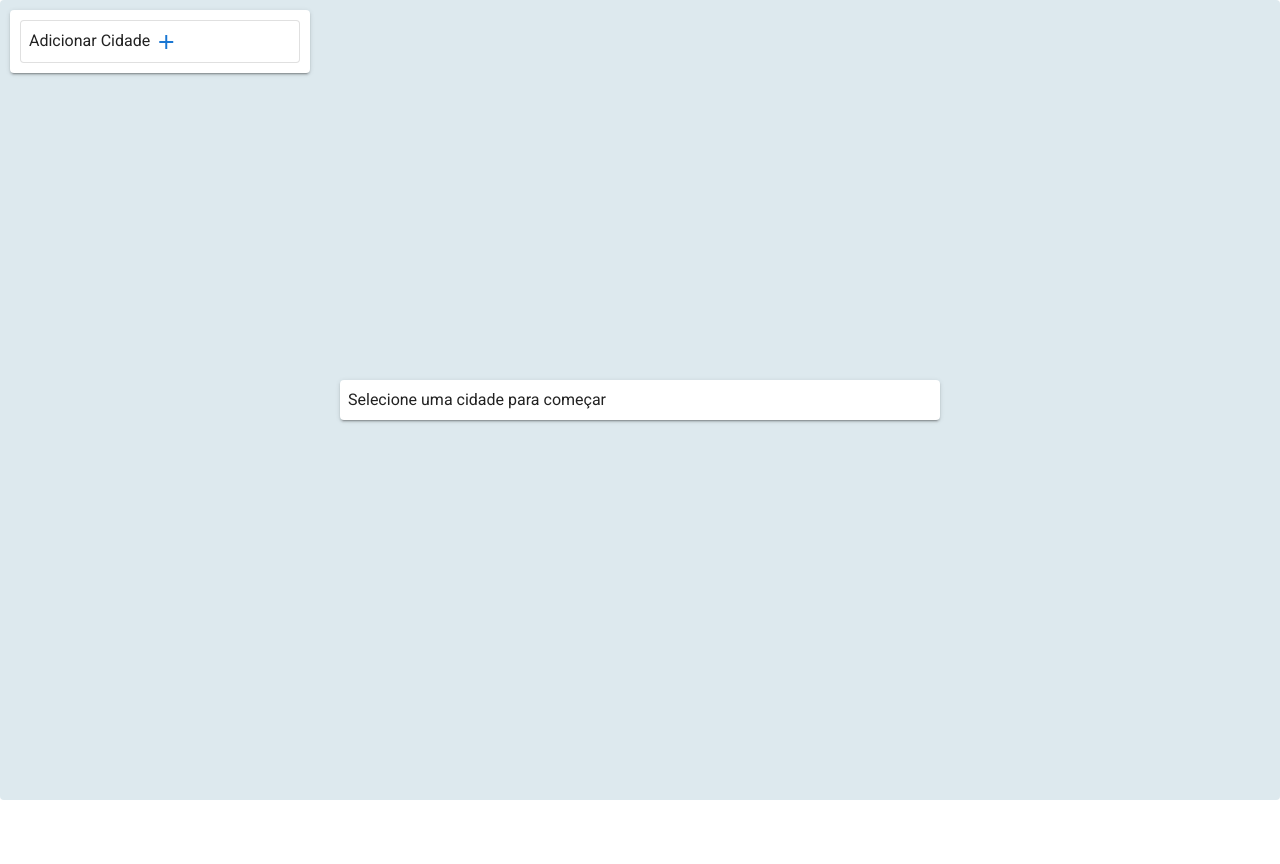
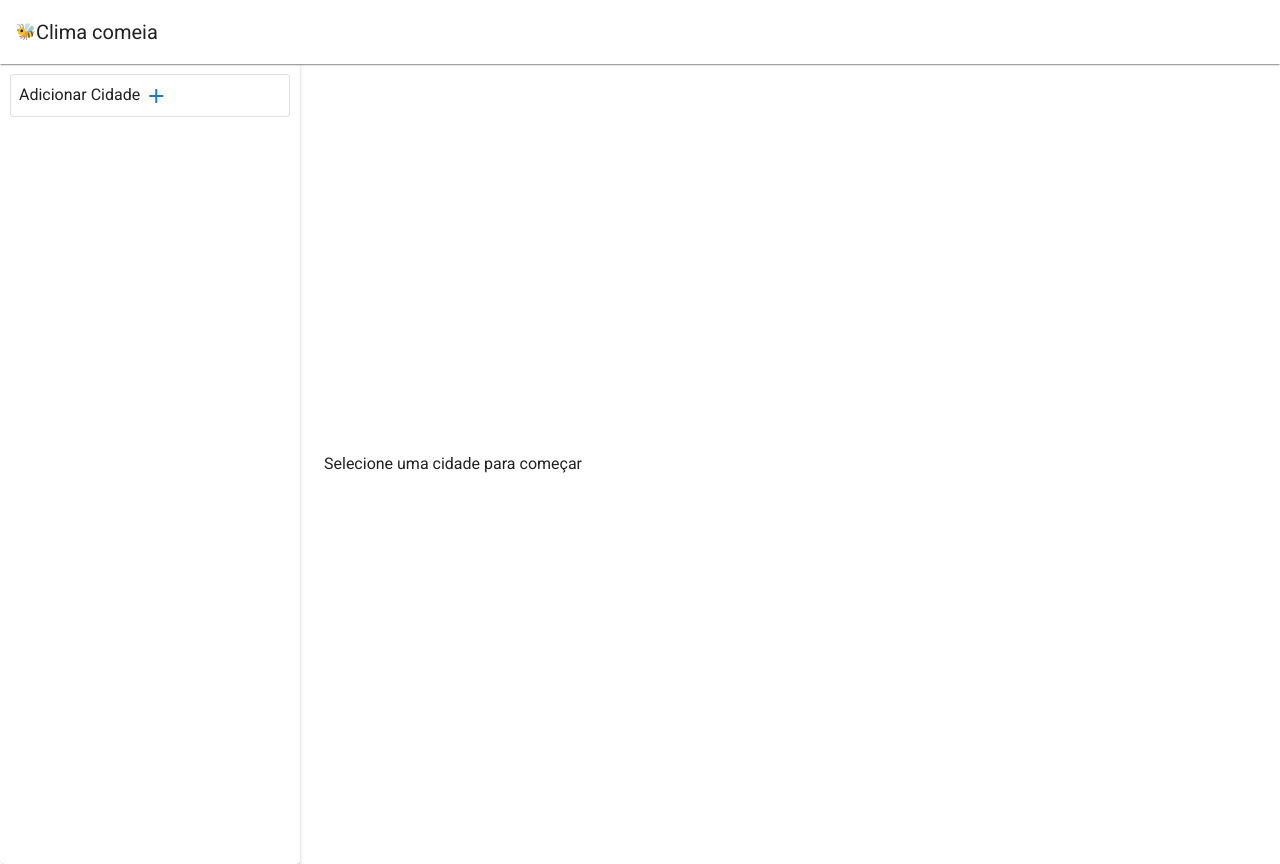
Before and after one commit to Leo-Felde/openweather_comeia, a Vue app: page / in a window 1280 px wide. Before the commit the page ends 800 px from the top, so only its background shows below. Built offline with nearby package versions, Linux system fonts and the light colour scheme.

Commit message:
feat: melhorias visuais

```diff
--- a/src/App.vue
+++ b/src/App.vue
@@ -1,7 +1,17 @@
 <template>
   <v-app>
     <v-main>
-      <div class="content">
+      <v-app-bar
+        elevation="1"
+        color="white"
+        absolute
+      >
+        🐝
+        <v-toolbar-title>
+          Clima comeia
+        </v-toolbar-title>
+      </v-app-bar>
+      <div class="content mt-16">
         <main-view />
       </div>
     </v-main>
--- a/src/components/CardCidadeResumida.vue
+++ b/src/components/CardCidadeResumida.vue
@@ -17,18 +17,10 @@
     />
 
     <div v-else>
+      <div class="header-cidade">
         <span class="cidade-info text-subtitle-2 ml-2">
           {{ cidade.name }}{{ cidade.state && $vuetify.breakpoint.mdAndUp ? `, ${ cidade.state }` : '' }}
         </span>
-      <div class="cidade-clima text-subtitle-2">
-        <weather-icon
-          :icon="clima.weather[0].icon"
-          size="lg"
-        />
-
-        <span class="temp"> {{ clima.main.temp.toFixed(1) }}°C </span>
-      </div>
-    </div>
         <v-tooltip
           left
           open-delay="300"
@@ -49,6 +41,16 @@
           </template>
           <span> Remover cidade </span>
         </v-tooltip>
+      </div>
+      <div class="cidade-clima text-subtitle-2">
+        <weather-icon
+          :icon="clima.weather[0].icon"
+          size="lg"
+        />
+
+        <span class="temp"> {{ clima.main.temp.toFixed(1) }}°C </span>
+      </div>
+    </div>
   </v-card>
 </template>
 
@@ -154,13 +156,6 @@ export default {
   cursor: default
   color: #000
 
-.btn-remover-cidade
-  position: absolute
-  top: 8px
-  right: 10px
-  .mobile
-    bottom: 5px !important
-
 .cidade-clima
   display: flex
   .temp, .weather-icon
@@ -169,5 +164,14 @@ export default {
 
 .card-cidade-resumida
   max-height: 120px !important
-  min-width: 120px
+  min-width: 150px
+
+.header-cidade
+  display: flex
+  width: 100%
+.cidade-info
+  width: 90%
+
+.btn-remover-cidade
+  width: 10%
 </style>
--- a/src/components/ListaCidades.vue
+++ b/src/components/ListaCidades.vue
@@ -23,6 +23,7 @@
       v-if="cidadesSelecionadas.length < 5"
       v-ripple="false"
       class="card-cidade-nova"
+      :class="{ 'my-auto' : $vuetify.breakpoint.smAndDown }"
       outlined
       @click="AdicionarCidade"
     >
@@ -36,11 +37,11 @@
         />
 
         <v-btn
-          class="ml-2 mt-1"
+          class="ml-2 my-auto"
           color="red"
-          fab
-          x-small
           dark
+          small
+          rounded
           elevation="1"
           @click.stop.prevent="cancelarAdicionarCidade"
         >
@@ -65,7 +66,6 @@
         dark
         small
         color="primary"
-        class="my-auto"
       >
         <v-icon> mdi-plus </v-icon>
       </v-btn>
--- a/src/views/Main.vue
+++ b/src/views/Main.vue
@@ -4,11 +4,9 @@
     v-resize="onResize"
     flat
     :class="{'flex-column' : listaMobile}"
-    :color="!absoluteBreakpoint ? '#fff' : '#dde9ee'"
   >
     <lista-cidades
       v-model="cidadeSelecionada"
-      :class="{'lista-cidades-absolute' : absoluteBreakpoint}"
       :flat="listaMobile"
       :transparent="listaMobile"
       :vertical="listaMobile"
@@ -16,9 +14,9 @@
       :max-width="listaMobile? '100%' : '400px'"
     />
     <card-cidade-detalhada
-      class="ma-sm-auto mx-xs-4"
+      class="ma-sm-auto my-md-auto mr-md-auto ml-md-4 mx-xs-4"
       :cidade="cidadeSelecionada"
-      :flat="!absoluteBreakpoint"
+      flat
       :transparent="!absoluteBreakpoint"
     />
   </v-card>
```
Lines whose indentation alone changed are shown as unchanged.
